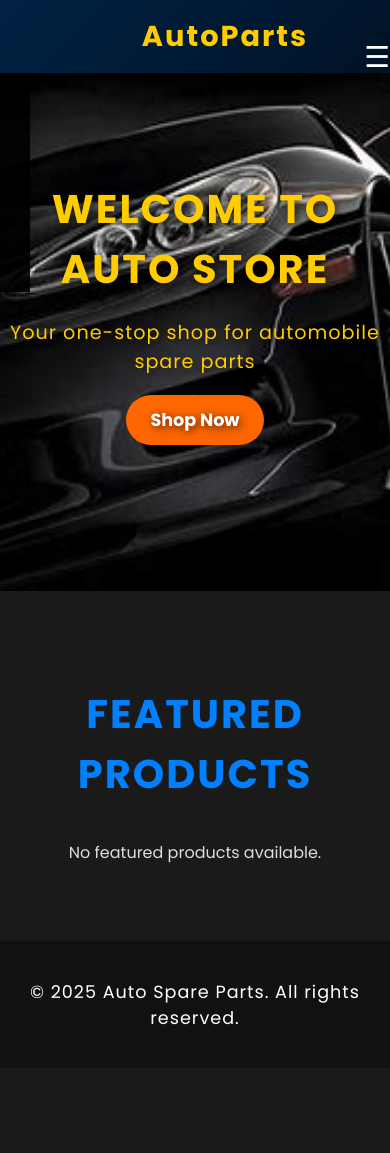
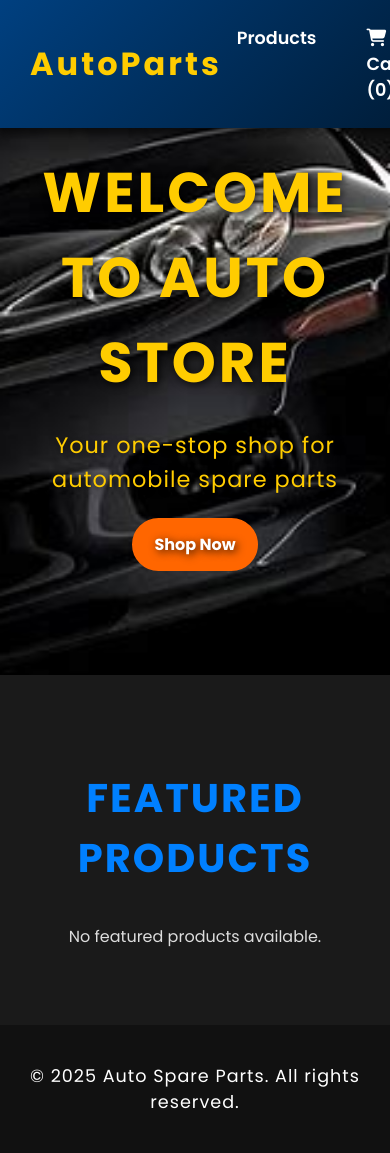
Before and after one commit to Tusharjungli/auto_store, a Django app: page / in a window 390 px wide. Before the commit the page ends 1025 px from the top, so only its background shows below. Run offline with Django 4.2, Linux system fonts and the light colour scheme; data that the repository does not hold is empty.

Commit message:
things for the first time i like or as i wanted

```diff
--- a/static/css/style.css
+++ b/static/css/style.css
@@ -4,7 +4,7 @@
 /* ✅ Global Styles */
 body {
     font-family: 'Poppins', sans-serif;
-    background-color: #1a1a1a; /* Dark matte background */
+    background-color: #1a1a1a; /* Dark matte grey */
     color: #ddd; /* Light grey text */
     margin: 0;
     padding: 0;
@@ -13,7 +13,7 @@ body {
 
 /* ✅ Navigation Bar */
 .navbar {
-    background: linear-gradient(135deg, #002244, #001122);
+    background: linear-gradient(135deg, #004080, #001a33);
     padding: 15px 30px;
     box-shadow: 0px 4px 12px rgba(0, 0, 0, 0.6);
     position: fixed;
@@ -23,31 +23,20 @@ body {
     z-index: 1000;
 }
 
-/* ✅ Navigation Container */
 .nav-container {
     display: flex;
     justify-content: space-between;
     align-items: center;
-    flex-wrap: wrap;
-    padding: 0 20px;
 }
 
-/* ✅ Logo */
 .logo {
-    color: #ffcc00;
-    font-size: 1.8em;
+    color: #ffcc00; /* Sporty yellow */
+    font-size: 2em;
     font-weight: 700;
     text-decoration: none;
-    letter-spacing: 2px;
-    transition: all 0.3s ease-in-out;
+    letter-spacing: 3px;
 }
 
-.logo:hover {
-    color: #ffaa00;
-    transform: scale(1.05);
-}
-
-/* ✅ Navigation Links */
 .nav-links {
     display: flex;
     gap: 20px;
@@ -64,59 +53,47 @@ body {
 }
 
 .nav-item:hover {
-    background-color: rgba(255, 255, 255, 0.2);
-    transform: scale(1.05);
-}
-
-/* ✅ Mobile Navigation Toggle */
-.menu-toggle {
-    display: none;
-    font-size: 1.8em;
-    background: none;
-    border: none;
-    color: white;
-    cursor: pointer;
-    padding: 10px;
-    transition: transform 0.3s ease-in-out;
-}
-
-.menu-toggle:focus {
-    outline: none;
+    background-color: rgba(255, 255, 255, 0.15);
+    transform: scale(1.08);
 }
 
 /* ✅ Buttons */
 .btn {
     display: inline-block;
-    padding: 12px 24px;
-    font-size: 1.1em;
+    padding: 12px 20px;
+    font-size: 1em;
     font-weight: bold;
     text-align: center;
     text-decoration: none;
     border-radius: 30px;
+    border: 2px solid transparent;
     transition: all 0.3s ease-in-out;
     cursor: pointer;
-    border: none;
 }
 
-/* ✅ Primary Button */
 .btn-primary {
     background: #ff6600;
     color: white;
+    border-color: #ff6600;
 }
 
 .btn-primary:hover {
-    background: #e65c00;
+    background: transparent;
+    color: #ff6600;
+    border-color: #ff6600;
     transform: scale(1.1);
 }
 
-/* ✅ Secondary Button */
 .btn-secondary {
-    background: #004080;
+    background: #0066cc;
     color: white;
+    border-color: #0066cc;
 }
 
 .btn-secondary:hover {
-    background: #003366;
+    background: transparent;
+    color: #0066cc;
+    border-color: #0066cc;
 }
 
 /* ✅ Hero Section */
@@ -126,23 +103,16 @@ body {
     align-items: center;
     height: 80vh;
     text-align: center;
-    background: url('/static/images/car-theme-bg.jpg') center/cover no-repeat;
-    color: #ffcc00; /* Sporty yellow */
-    text-shadow: 2px 2px 8px rgba(0, 0, 0, 0.7);
-}
-
-/* ✅ Fix for Image Not Loading */
-.hero {
-    background-size: cover;
-    background-position: center;
-    background-repeat: no-repeat;
+    background: url('../images/car-theme-bg.jpg') center/cover no-repeat;
+    color: #ffcc00;
+    text-shadow: 2px 2px 8px rgba(0, 0, 0, 0.8);
 }
 
 .hero-content h1 {
-    font-size: 3.2em;
+    font-size: 3.5em;
     font-weight: 700;
     text-transform: uppercase;
-    letter-spacing: 2px;
+    letter-spacing: 3px;
     margin-bottom: 15px;
 }
 
@@ -224,56 +194,24 @@ body {
     letter-spacing: 1px;
 }
 
-/* ✅ Mobile Responsiveness */
-@media (max-width: 768px) {
-    .nav-container {
-        flex-direction: column;
-        align-items: center;
-        position: relative;
-    }
+/* ✅ Modern Button Animation */
+@keyframes buttonPulse {
+    0% { transform: scale(1); }
+    50% { transform: scale(1.1); }
+    100% { transform: scale(1); }
+}
 
-    .menu-toggle {
-        display: block;
-        position: absolute;
-        top: 15px;
-        right: 20px;
-    }
+.btn-animated {
+    animation: buttonPulse 1s infinite ease-in-out;
+}
 
-    .nav-links {
-        display: flex;
-        flex-direction: column;
-        position: absolute;
-        top: 60px;
-        left: -100%; /* Initially hidden */
-        width: 100%;
-        background: rgba(0, 0, 0, 0.9);
-        padding: 15px 0;
-        text-align: center;
-        transition: left 0.4s ease-in-out;
-    }
+/* ✅ Smooth Page Fade-in */
+body {
+    opacity: 0;
+    animation: fadeIn 0.5s ease-in forwards;
+}
 
-    .nav-links.active {
-        left: 0; /* Slide in effect */
-    }
-
-    .nav-item {
-        padding: 10px 0;
-        font-size: 1.2em;
-    }
-
-    .hero {
-        height: 70vh;
-    }
-
-    .hero-content h1 {
-        font-size: 2.5em;
-    }
-
-    .hero-content p {
-        font-size: 1.2em;
-    }
-
-    .product-grid {
-        grid-template-columns: 1fr;
-    }
+@keyframes fadeIn {
+    from { opacity: 0; }
+    to { opacity: 1; }
 }
--- a/templates/base.html
+++ b/templates/base.html
@@ -5,6 +5,9 @@
     <meta charset="UTF-8">
     <meta name="viewport" content="width=device-width, initial-scale=1.0">
     <title>{% block title %}Auto Spare Parts{% endblock %}</title>
+
+    <!-- ✅ Fix for FontAwesome CORS issue -->
+    <link rel="stylesheet" href="https://cdnjs.cloudflare.com/ajax/libs/font-awesome/6.5.1/css/all.min.css">
 
     <!-- ✅ Main CSS -->
     <link rel="stylesheet" href="{% static 'css/style.css' %}">
@@ -14,15 +17,10 @@
         <nav class="navbar">
             <div class="nav-container">
                 <a href="{% url 'index' %}" class="logo">AutoParts</a>
-
-                <!-- ✅ Mobile Menu Toggle Button -->
-                <button class="menu-toggle" aria-label="Toggle menu">☰</button>
-
-                <!-- ✅ Navigation Links -->
                 <div class="nav-links">
                     <a href="{% url 'product_list' %}" class="nav-item">Products</a>
                     <a href="{% url 'cart_view' %}" class="nav-item">
-                        🛒 Cart (<span id="cart-count">{{ cart_count }}</span>)
+                        <i class="fas fa-shopping-cart"></i> Cart (<span id="cart-count">{{ cart_count }}</span>)
                     </a>
                     {% if user.is_authenticated %}
                         <a href="{% url 'logout' %}" class="nav-item">Logout</a>
@@ -41,17 +39,5 @@
     <footer class="footer">
         <p>&copy; 2025 Auto Spare Parts. All rights reserved.</p>
     </footer>
-
-    <!-- ✅ JavaScript for Mobile Menu Toggle -->
-    <script>
-        document.addEventListener("DOMContentLoaded", function () {
-            const menuToggle = document.querySelector(".menu-toggle");
-            const navLinks = document.querySelector(".nav-links");
-
-            menuToggle.addEventListener("click", function () {
-                navLinks.classList.toggle("active");
-            });
-        });
-    </script>
 </body>
 </html>
```
